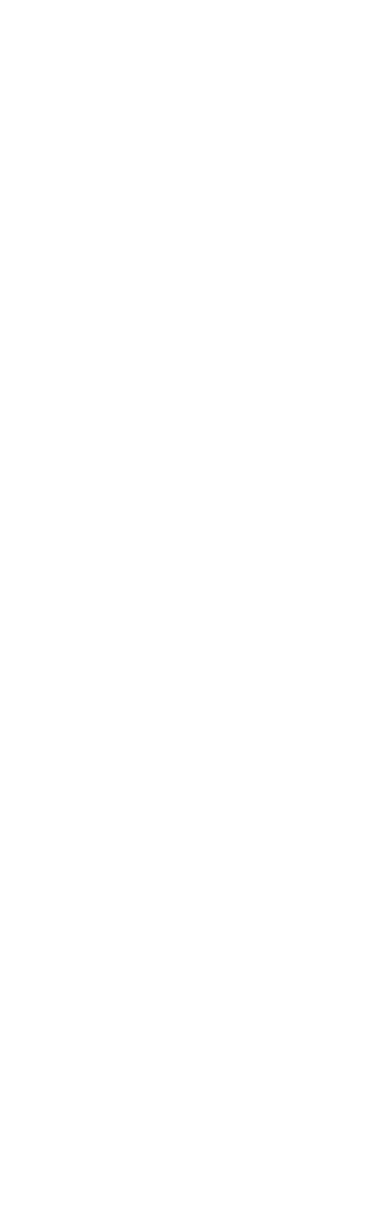
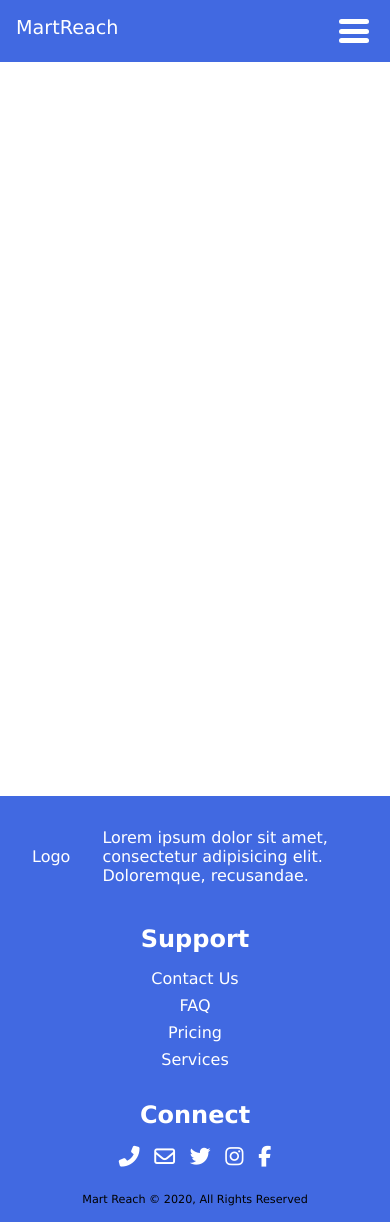
Before and after one commit to eonyedikachi/digital-marketing-tool, a plain HTML site: page index.html in a window 390 px wide. Before the commit the page ends 844 px from the top, so only its background shows below. Drawn offline with Linux system fonts and the light colour scheme.

Commit message:
added navbar and footer

```diff
--- a/index.html
+++ b/index.html
@@ -1,10 +1,93 @@
 <!DOCTYPE html>
 <html lang="en">
-  <head>
-    <meta charset="UTF-8" />
-    <meta name="viewport" content="width=device-width, initial-scale=1.0" />
-    <link rel="stylesheet" href="../styles/styles.css" />
+
+<head>
+    <meta charset="UTF-8">
+    <meta name="viewport" content="width=device-width, initial-scale=1.0">
     <title>Mart Reach</title>
-  </head>
-  <body></body>
+
+    <link rel="stylesheet" href="./styles/styles.css">
+</head>
+
+<body>
+    <header class="navbar">
+        <div class="container">
+            <div class="logo">
+                MartReach
+                <button type="button" class="hamburger" aria-label="Toggle Navigation">
+                    <span class="hamburger-box">
+                        <span class="hamburger-list hamburger-list1"></span>
+                        <span class="hamburger-list hamburger-list2"></span>
+                        <span class="hamburger-list hamburger-list3"></span>
+                    </span>
+                </button>
+            </div>
+            <nav>
+
+                <ul class="nav-list">
+                    <li class="nav-items">
+                        <a href="#">HOME</a>
+                    </li>
+                    <li class="nav-items">
+                        <a href="#">ABOUT</a>
+                    </li>
+                    <li class="nav-items">
+                        <a href="#">PRICING</a>
+                    </li>
+                    <li class="nav-items">
+                        <a href="#">SERVICES</a>
+                    </li>
+                    <li class="nav-items">
+                        <a href="#">CONTACT</a>
+                    </li>
+                </ul>
+            </nav>
+        </div>
+    </header>
+
+    <main style="height: 87vh;"></main>
+
+    <footer>
+        <div class="container">
+            <div class="footer-content">
+                <div class="foot footer-logo">
+                    <p>Logo</p>
+                    <p>Lorem ipsum dolor sit amet, consectetur adipisicing elit. Doloremque, recusandae.</p>
+                </div>
+                <div class="foot support">
+                    <h2>Support</h2>
+                    <ul>
+                        <li>
+                            <a href="#">Contact Us</a>
+                        </li>
+                        <li>
+                            <a href="#">FAQ</a>
+                        </li>
+                        <li>
+                            <a href="#">Pricing</a>
+                        </li>
+                        <li>
+                            <a href="#">Services</a>
+                        </li>
+                    </ul>
+                </div>
+                <div class="foot socials">
+                    <h2>Connect</h2>
+                    <a href="#"><i class="fas fa-phone-alt"></i></a>
+                    <a href="#"><i class="far fa-envelope"></i></a>
+                    <a href="#"><i class="fab fa-twitter"></i></a>
+                    <a href="#"><i class="fab fa-instagram"></i></a>
+                    <a href="#"><i class="fab fa-facebook-f"></i></a>
+                </div>
+            </div>
+            <div class="copyright">
+                <p>Mart Reach &copy; 2020, All Rights Reserved</p>
+            </div>
+        </div>
+    </footer>
+
+    <script src="./js/main.js"></script>
+    <script src="https://kit.fontawesome.com/0b544dd14e.js" crossorigin="anonymous"></script>
+</body>
+
 </html>
--- /dev/null
+++ b/js/main.js
@@ -0,0 +1,15 @@
+// Hamburger Menu
+const hamburger = document.querySelector(".hamburger-box");
+const nav = document.querySelector(".nav-list");
+let menuOpen = false;
+hamburger.addEventListener("click", () => {
+  if (!menuOpen) {
+    hamburger.classList.add("open");
+    nav.classList.add("show");
+    menuOpen = true;
+  } else {
+    hamburger.classList.remove("open");
+    nav.classList.remove("show");
+    menuOpen = false;
+  }
+});
--- a/styles/styles.css
+++ b/styles/styles.css
@@ -0,0 +1,218 @@
+*,
+::before,
+::after {
+  box-sizing: border-box;
+  padding: 0;
+  margin: 0;
+}
+
+:root {
+  --primary-color: #fff;
+  --secondary-color: #4169e1;
+}
+
+body {
+  font-family: Verdana, Geneva, Tahoma, sans-serif;
+}
+
+a {
+  text-decoration: none;
+}
+
+/* Utilities */
+.container {
+  max-width: 1400px;
+  margin: 0 auto;
+}
+
+/* Nav Bar */
+.navbar {
+  padding: 1rem;
+  background-color: var(--secondary-color);
+  color: var(--primary-color);
+  font-size: 1.2rem;
+}
+
+.navbar .container {
+  display: flex;
+  justify-content: space-between;
+  align-items: center;
+}
+
+.navbar .container > nav > ul {
+  list-style: none;
+  display: flex;
+  align-items: center;
+  justify-content: center;
+}
+
+.navbar .container > nav > ul > li > a {
+  padding: 0.5rem;
+  margin: 0 0.25rem;
+  color: var(--primary-color);
+}
+
+.navbar .container > nav > ul > li > a:hover {
+  color: var(--secondary-color);
+  background-color: var(--primary-color);
+  border-radius: 5px;
+  transition: all 0.2s ease;
+}
+
+/* Hamburger */
+.hamburger {
+  display: none;
+  width: 30px;
+  height: 30px;
+  float: right;
+  outline: none;
+  border: none;
+  background: var(--secondary-color);
+  margin-right: 5px;
+  transition: all 0.5s ease-in-out;
+}
+
+.hamburger-box {
+  display: flex;
+  flex-direction: column;
+  justify-content: space-between;
+  height: 100%;
+  width: 100%;
+  padding: 3px 0;
+  transition: all 0.5s ease-in-out;
+}
+
+.hamburger-box .hamburger-list {
+  display: inline-block;
+  height: 5px;
+  background: var(--primary-color);
+  width: 100%;
+  border-radius: 5px;
+  transition: all 0.5s ease-in-out;
+}
+
+.hamburger-box.open .hamburger-list1 {
+  transform: rotate(45deg) translate(3px, 7px);
+}
+
+.hamburger-box.open .hamburger-list2 {
+  transform: translate(-50px);
+  background: transparent;
+}
+
+.hamburger-box.open .hamburger-list3 {
+  transform: rotate(-45deg) translate(6px, -10px);
+}
+
+/* Footer */
+footer {
+  background: var(--secondary-color);
+  padding: 1rem;
+}
+
+footer .container .copyright > p {
+  font-size: 0.7rem;
+  text-align: center;
+}
+
+.foot {
+  width: 30%;
+  margin: 0 1rem;
+}
+
+footer .container .footer-content {
+  display: flex;
+  justify-content: space-between;
+}
+
+footer .container .footer-content .footer-logo {
+  display: flex;
+  justify-content: space-between;
+  align-items: center;
+  color: var(--primary-color);
+}
+
+footer .container .footer-content .footer-logo > p{
+  padding: 1rem;
+}
+
+footer .container .footer-content .support {
+  text-align: center;
+  color: var(--primary-color);
+}
+
+footer .container .footer-content h2 {
+  margin-bottom: 1rem;
+}
+
+footer .container .footer-content .support > ul {
+  list-style: none;
+}
+
+footer .container .footer-content .support > ul > li {
+  margin: 0.5rem 0;
+}
+
+footer .container .footer-content .support > ul > li > a {
+  text-align: center;
+  color: var(--primary-color);
+}
+
+footer .container .footer-content .socials {
+    text-align: center;
+    color: var(--primary-color);
+}
+
+footer .container .footer-content .socials a{
+    color: var(--primary-color);
+    font-size: 1.3rem;
+    margin: 0 0.3rem;
+}
+
+@media screen and (max-width: 768px) {
+  /* Navbar */
+  .navbar .container {
+    flex-direction: column;
+  }
+
+  .navbar .container > .logo {
+    width: 100%;
+  }
+
+  .navbar .container > nav > ul {
+    flex-direction: column;
+  }
+
+  .nav-list .nav-items {
+    margin: 0.4rem;
+  }
+
+  .nav-list {
+    height: 0;
+    overflow: hidden;
+    transition: all 1.2s ease;
+    width: 100%;
+  }
+
+  .nav-list.show {
+    height: 180px;
+    transition: all 1.2s ease;
+  }
+
+  /* Hamburger Button */
+  .hamburger {
+    display: block;
+  }
+
+  /* Footer */
+  footer .container .footer-content {
+      flex-direction: column;
+      align-items: center;
+}
+
+.foot{
+    width: 100%;
+    margin: 0;
+    margin-bottom: 1.5rem;
+}
+}
```
